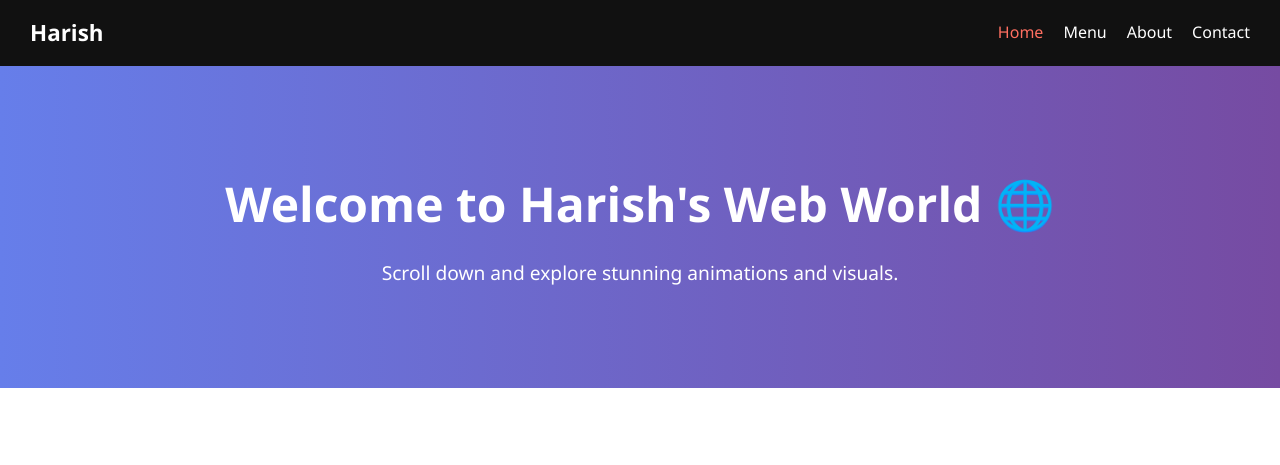
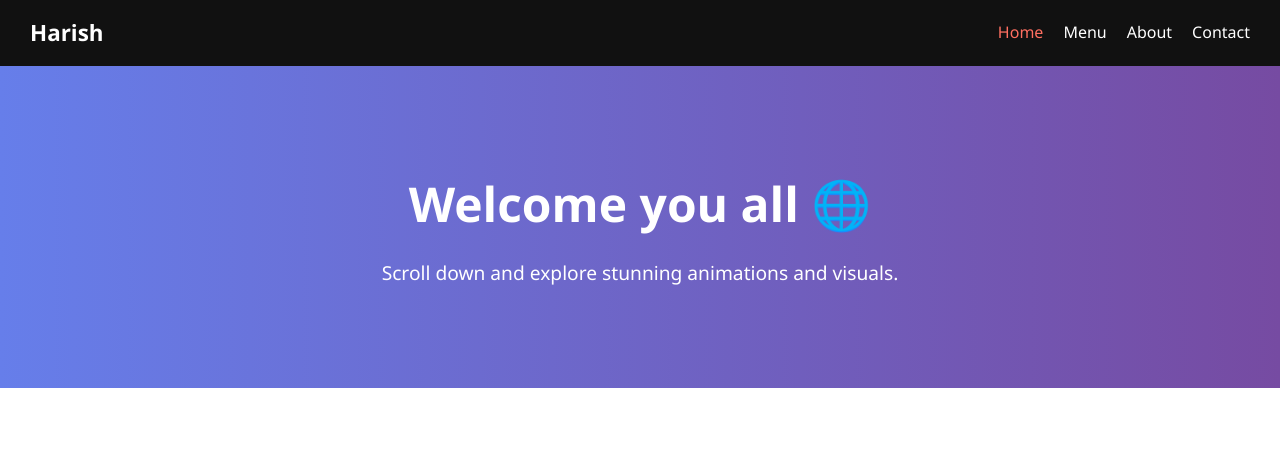
Before and after one commit to HARISH-V-2006/001proj, a plain HTML site: page index.html in a window 1280 px wide. Shown: the top 465 px of the page. Drawn offline with Linux system fonts and the light colour scheme.

Commit message:
index.html

```diff
--- a/index.html
+++ b/index.html
@@ -18,7 +18,7 @@
   </nav>
 
   <header class="hero animate-fade">
-    <h1>Welcome to Harish's Web World 🌐</h1>
+    <h1>Welcome you all 🌐</h1>
     <p>Scroll down and explore stunning animations and visuals.</p>
   </header>
 
```
